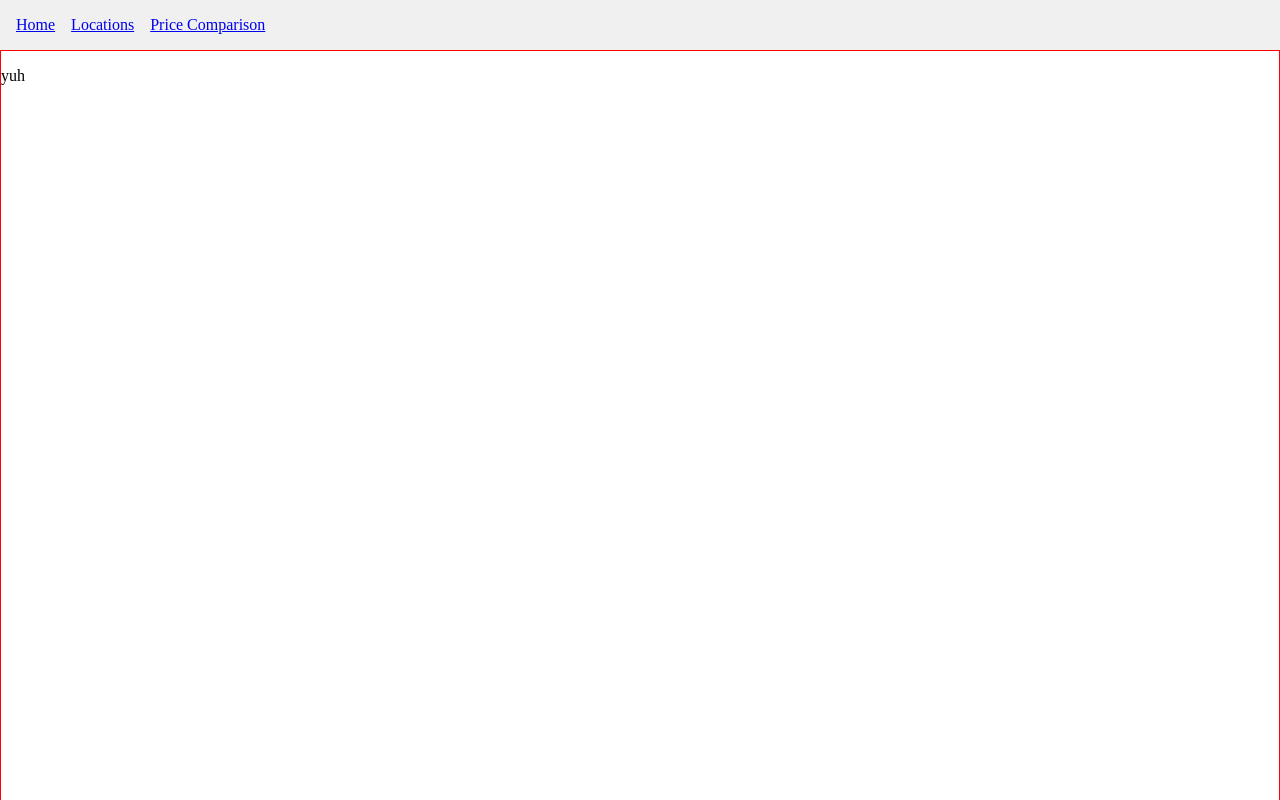
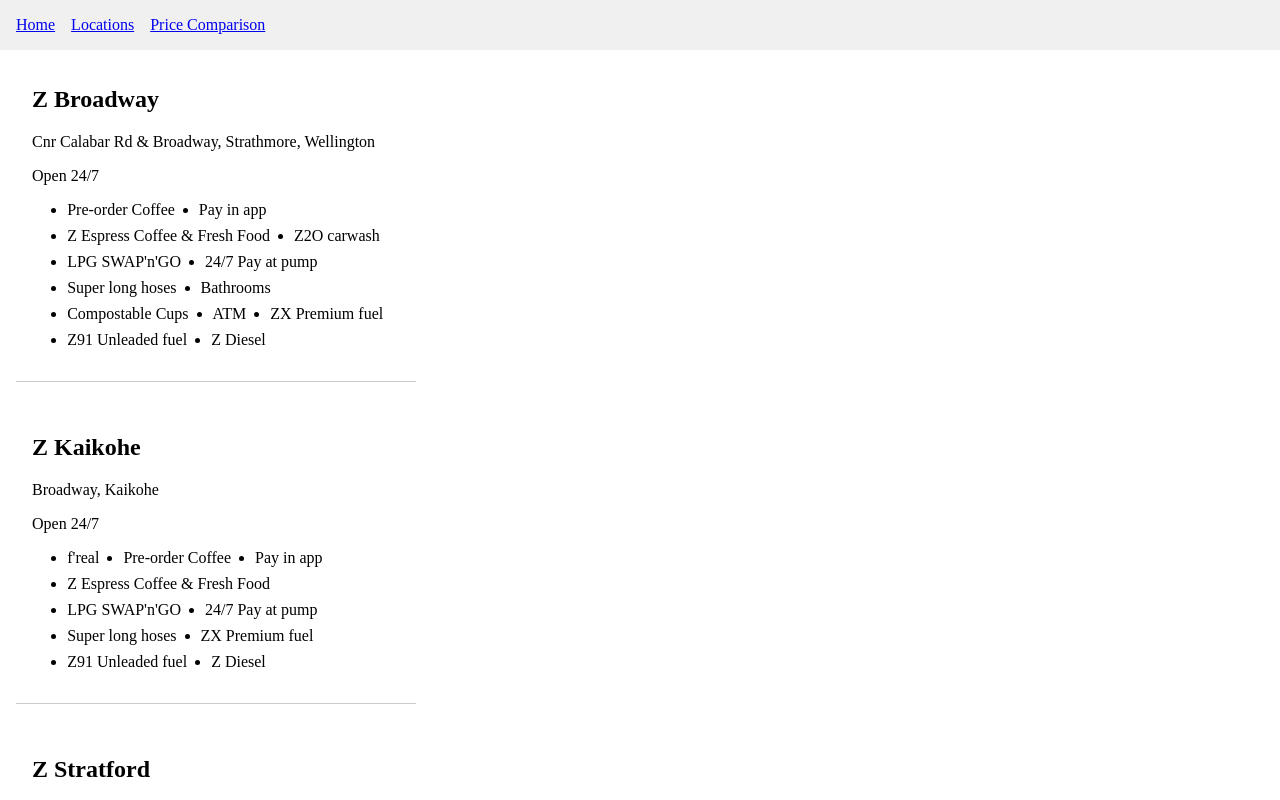
Before and after one commit to Arjan269/Mission-5-P2, a React (Vite) app in the folder client/z-energy/: page /locations in a window 1280 px wide. Built offline with nearby package versions, Linux system fonts and the light colour scheme.

Commit message:
added temp data to populate card overlay section. Needs polishing, buton to link to temp page, and the map.

```diff
--- /dev/null
+++ b/client/z-energy/src/components/MapStationCard/MapStationCard.jsx
@@ -0,0 +1,20 @@
+import styles from "./MapStationCard.module.css";
+
+export default function MapStationCard({ station }) {
+  return (
+    <div className={styles.card}>
+      <h2>{station.name}</h2>
+      <p>{station.address}</p>
+
+      {station.isOpen24Hours ? <p>Open 24/7</p> : <p>Opening Hours ▼</p>} {/* Their figma design only shows Open 24 hours */}
+
+      <ul className={styles.servicesList}>
+        {station.services.map((service) => (
+          <li key={service} className={styles.serviceItem}>
+            {service}
+          </li>
+        ))}
+      </ul>
+    </div>
+  );
+}
--- /dev/null
+++ b/client/z-energy/src/components/MapStationCard/MapStationCard.module.css
@@ -0,0 +1,25 @@
+.card {
+  width: 100%;
+  box-sizing: border-box;
+  padding: 1rem;
+  padding-top: 0px;
+  margin-bottom: 1rem;
+  border-bottom: 1px solid #ccc;
+  /* border: 1px solid red; */
+}
+
+.card:last-child {
+  border-bottom: none;
+}
+
+.servicesList {
+  display: flex;
+  flex-wrap: wrap;
+  gap: 0.5rem;
+  padding-left: 1.2rem;
+}
+
+.servicesList li {
+  flex-shrink: 0;
+  margin-left: 1rem;
+}
--- /dev/null
+++ b/client/z-energy/src/data/tempStationsData.js
@@ -0,0 +1,120 @@
+const stations = [
+  {
+    name: "Z Broadway",
+    address: "Cnr Calabar Rd & Broadway, Strathmore, Wellington",
+    isOpen24Hours: true,
+    openingHours: {},
+    services: [
+      "Pre-order Coffee",
+      "Pay in app",
+      "Z Espress Coffee & Fresh Food",
+      "Z2O carwash",
+      "LPG SWAP'n'GO",
+      "24/7 Pay at pump",
+      "Super long hoses",
+      "Bathrooms",
+      "Compostable Cups",
+      "ATM",
+      "ZX Premium fuel",
+      "Z91 Unleaded fuel",
+      "Z Diesel",
+    ],
+  },
+  {
+    name: "Z Kaikohe",
+    address: "Broadway, Kaikohe",
+    isOpen24Hours: true,
+    openingHours: {},
+    services: [
+      "f'real",
+      "Pre-order Coffee",
+      "Pay in app",
+      "Z Espress Coffee & Fresh Food",
+      "LPG SWAP'n'GO",
+      "24/7 Pay at pump",
+      "Super long hoses",
+      "ZX Premium fuel",
+      "Z91 Unleaded fuel",
+      "Z Diesel",
+    ],
+  },
+  {
+    name: "Z Stratford",
+    address: "Cnr Broadway & Regan Street, Stratford",
+    isOpen24Hours: true,
+    openingHours: {},
+    services: [
+      "EV Charging – Fast",
+      "EV Charging – Ultra-Fast",
+      "f'real",
+      "Pre-order Coffee",
+      "Pay in app",
+      "Z Espress Coffee & Fresh Food",
+      "Z2O carwash",
+      "LPG SWAP'n'GO",
+      "24/7 Pay at pump",
+      "Super long hoses",
+      "Bathrooms",
+      "A-Z Screen",
+      "Pay by plate",
+      "Fast fill Diesel lane",
+      "ZX Premium fuel",
+      "Z91 Unleaded fuel",
+      "Z Diesel",
+    ],
+  },
+  {
+    name: "Z Taranaki St",
+    address: "155 Taranaki Street, Wellington",
+    isOpen24Hours: false,
+    openingHours: {
+      monday: "5:00 am - 10:00 pm",
+      tuesday: "5:00 am - 10:00 pm",
+      wednesday: "5:00 am - 10:00 pm",
+      thursday: "5:00 am - 10:00 pm",
+      friday: "5:00 am - 10:00 pm",
+      saturday: "6:00 am - 10:00 pm",
+      sunday: "6:00 am - 10:00 pm",
+    },
+    services: [
+      "EV Charging – Ultra-Fast",
+      "f'real",
+      "Pre-order Coffee",
+      "Pay in app",
+      "Z Espress Coffee & Fresh Food",
+      "Trailer hire",
+      "LPG SWAP'n'GO",
+      "24/7 Pay at pump",
+      "Super long hoses",
+      "Bathrooms",
+      "A-Z Screen",
+      "Compostable Cups",
+      "Fast fill Diesel lane",
+      "ZX Premium fuel",
+      "Z91 Unleaded fuel",
+      "Z Diesel",
+    ],
+  },
+  {
+    name: "Z Ellerslie",
+    address: "301 Ellerslie-Panmure Highway, Mt Wellington, Auckland",
+    isOpen24Hours: true,
+    openingHours: {},
+    services: [
+      "Pre-order Coffee",
+      "Pay in app",
+      "Z Espress Coffee & Fresh Food",
+      "Trailer hire",
+      "LPG SWAP'n'GO",
+      "24/7 Pay at pump",
+      "Super long hoses",
+      "Bathrooms",
+      "Compostable Cups",
+      "ZX Premium fuel",
+      "Z91 Unleaded fuel",
+      "Z Diesel",
+    ],
+  },
+];
+
+export default stations;
--- a/client/z-energy/src/pages/Locations/locations.jsx
+++ b/client/z-energy/src/pages/Locations/locations.jsx
@@ -1,8 +1,20 @@
 import styles from "./locations.module.css";
+import MapStationCard from "../../components/MapStationCard/MapStationCard";
+import tempStationsData from "./../../data/tempStationsData";
+
 export default function Location() {
   return (
     <div className={styles.container}>
-      <p>yuh</p>
+      {/* Overlay */}
+      <div className={styles.cardOverlayContainer}>
+        {tempStationsData.map((station) => (
+          <MapStationCard key={station.name} station={station} />
+        ))}
+        ;
+      </div>
+
+      {/* Map */}
+      <div className={styles.mapContainer}></div>
     </div>
   );
 }
--- a/client/z-energy/src/pages/Locations/locations.module.css
+++ b/client/z-energy/src/pages/Locations/locations.module.css
@@ -1,7 +1,30 @@
 .container {
-  border: 1px solid red;
+  flex: 1;
+  width: 100%;
+  overflow: visible;
+  height: 100%;
+  display: flex;
+  flex-direction: row;
+  gap: 10px;
+}
+
+.cardOverlayContainer {
+  /* border: 1px solid red; */
+  display: flex;
+  flex-direction: column;
   flex: 1;
   height: 100%;
+  width: fit-content;
+  max-width: 400px;
+  padding: 1rem;
+  gap: 1rem;
+  overflow-y: scroll;
+  overflow-x: hidden;
+}
+
+.mapContainer {
   display: flex;
-  flex-direction: column;
+  flex-grow: 1;
+  width: auto;
+  height: 100%;
 }
```
Also changed, not shown: client/z-energy/src/pages/Locations/MapFilters.jsx (deleted), client/z-energy/src/pages/Locations/MapStationCard.jsx (deleted).
